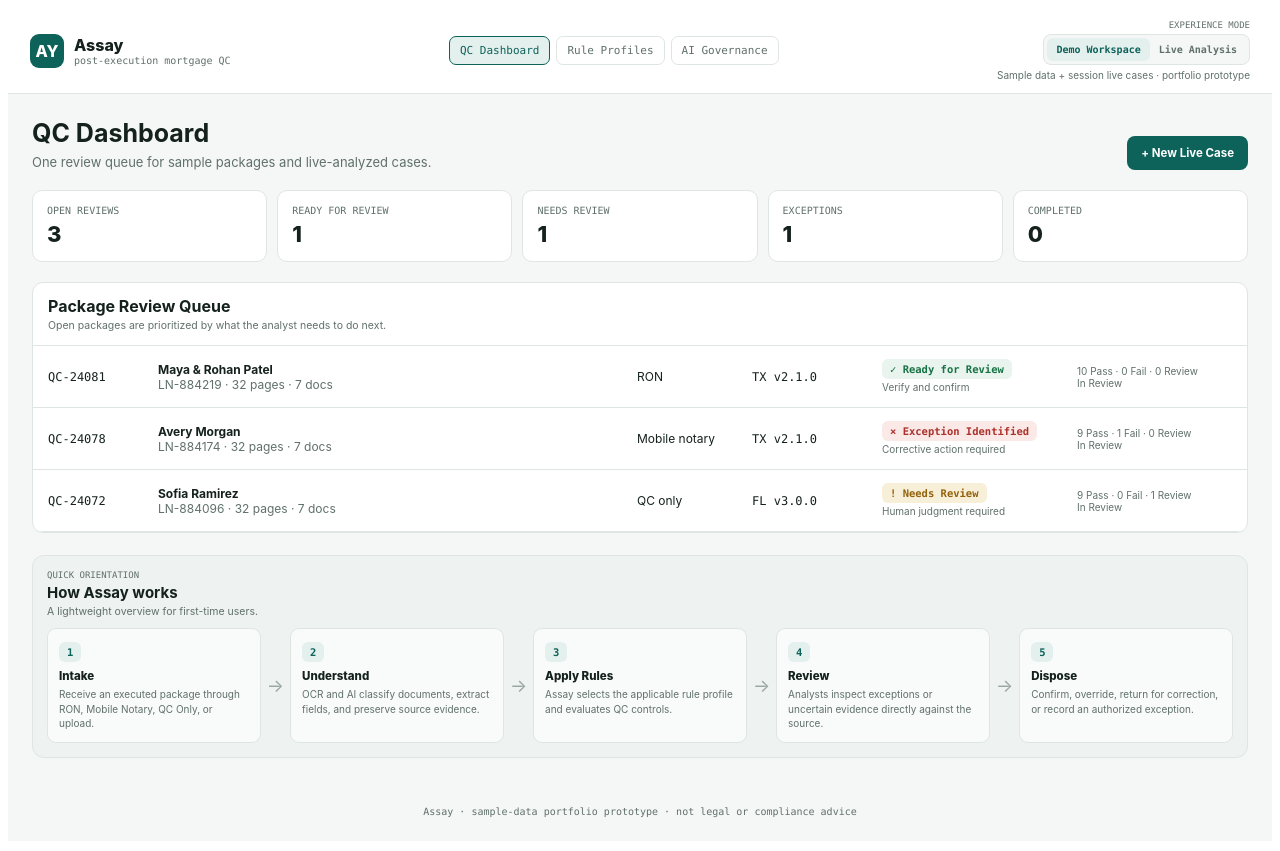
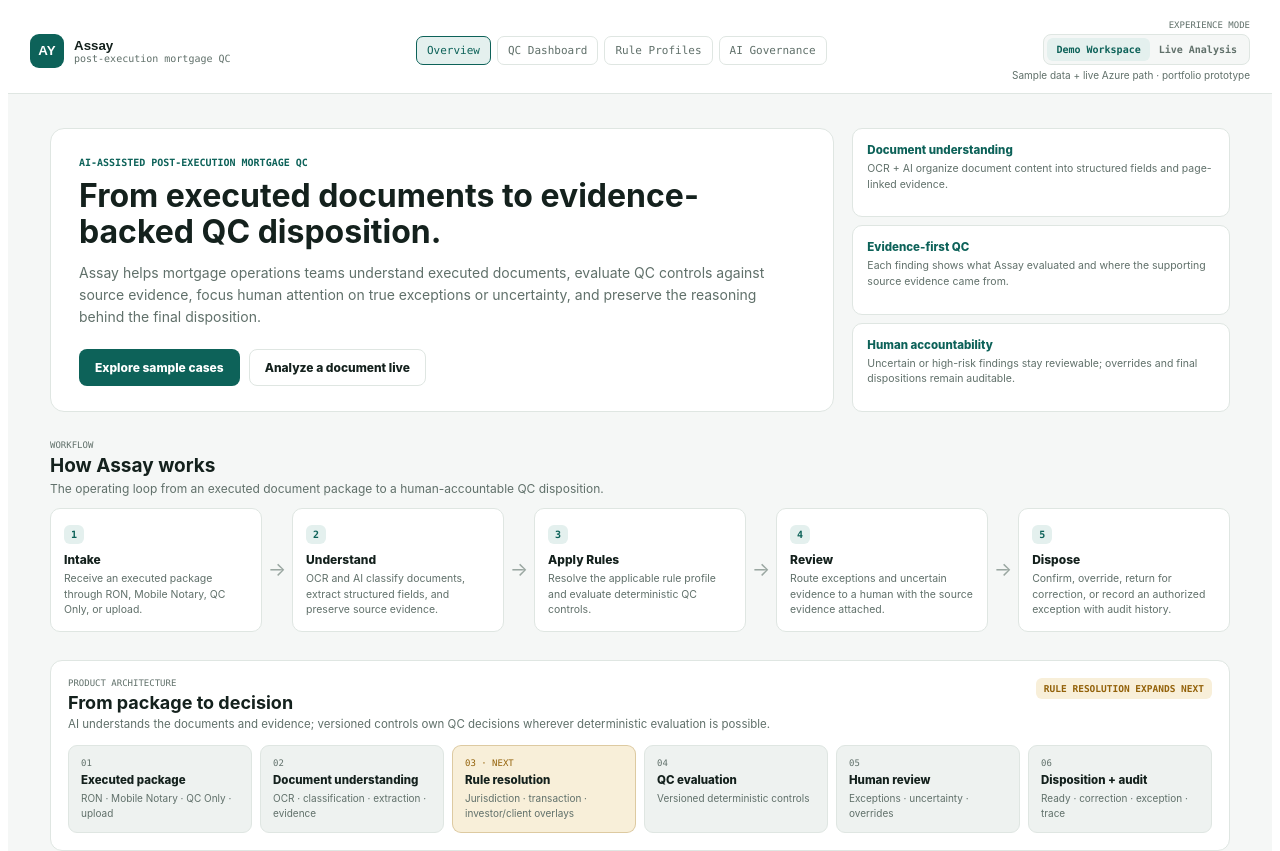
Before and after one commit to ckochar/Assay, a React (Vite) app: page / in a window 1280 px wide. Shown: the top 851 px of the page. Built offline with nearby package versions, Linux system fonts and the light colour scheme.

Commit message:
Make Overview the default Assay landing screen

```diff
--- a/src/main.jsx
+++ b/src/main.jsx
@@ -1,16 +1,67 @@
 import React, { Suspense, lazy } from "react";
 import ReactDOM from "react-dom/client";
 import UnifiedApp from "./UnifiedApp.jsx";
+import OverviewScreen from "./OverviewScreen.jsx";
 
 const LiveAnalysis = lazy(() => import("./LiveAnalysis.jsx"));
 
+const shellFont = "Inter, ui-sans-serif, system-ui, sans-serif";
+const mono = "ui-monospace, SFMono-Regular, Menlo, monospace";
+
+function OverviewHeader({ onNavigate }) {
+  const items = [
+    ["overview", "Overview"],
+    ["dashboard", "QC Dashboard"],
+    ["profiles", "Rule Profiles"],
+    ["governance", "AI Governance"],
+  ];
+  return <header style={{ background: "#fff", borderBottom: "1px solid #dfe6e2", padding: "12px 22px", display: "flex", alignItems: "center", justifyContent: "space-between", gap: 16, flexWrap: "wrap", fontFamily: shellFont }}>
+    <button type="button" onClick={() => onNavigate("overview")} style={{ border: 0, background: "transparent", padding: 0, display: "flex", alignItems: "center", gap: 10, cursor: "pointer", color: "#14211d" }}>
+      <span style={{ width: 34, height: 34, display: "grid", placeItems: "center", borderRadius: 9, background: "#0d6259", color: "white", fontWeight: 800 }}>AY</span>
+      <span style={{ textAlign: "left" }}><b>Assay</b><span style={{ display: "block", fontFamily: mono, color: "#60706a", fontSize: 10 }}>post-execution mortgage QC</span></span>
+    </button>
+    <nav style={{ display: "flex", gap: 6 }}>
+      {items.map(([id, label]) => <button key={id} type="button" onClick={() => onNavigate(id)} style={{ fontFamily: mono, border: `1px solid ${id === "overview" ? "#0d6259" : "#dfe6e2"}`, color: id === "overview" ? "#0d6259" : "#60706a", background: id === "overview" ? "#e4f0ee" : "#fff", borderRadius: 7, padding: "7px 10px", cursor: "pointer", fontSize: 11 }}>{label}</button>)}
+    </nav>
+    <div style={{ display: "grid", justifyItems: "end", gap: 4 }}>
+      <div style={{ fontFamily: mono, color: "#60706a", fontSize: 9 }}>EXPERIENCE MODE</div>
+      <div style={{ display: "flex", border: "1px solid #dfe6e2", borderRadius: 8, padding: 3, background: "#f5f7f6" }}>
+        <button type="button" onClick={() => onNavigate("dashboard")} style={{ fontFamily: mono, border: 0, background: "#e4f0ee", color: "#0d6259", fontSize: 10, fontWeight: 750, padding: "6px 9px", borderRadius: 6, cursor: "pointer" }}>Demo Workspace</button>
+        <a href="/live" style={{ fontFamily: mono, textDecoration: "none", color: "#60706a", fontSize: 10, fontWeight: 750, padding: "6px 9px", borderRadius: 6 }}>Live Analysis</a>
+      </div>
+      <div style={{ color: "#60706a", fontSize: 10 }}>Sample data + live Azure path · portfolio prototype</div>
+    </div>
+  </header>;
+}
+
+function goToWorkspace(screen = "dashboard") {
+  try { window.sessionStorage.setItem("assay.workspace.start", screen); } catch { /* session hint is optional */ }
+  window.location.assign("/?workspace=1");
+}
+
 function Root() {
+  const params = new URLSearchParams(window.location.search);
   const isLive = window.location.pathname === "/live";
-  return isLive ? (
-    <Suspense fallback={<div style={{ padding: 40, fontFamily: "Inter, ui-sans-serif, system-ui, sans-serif" }}>Loading Live Analysis…</div>}>
-      <LiveAnalysis />
-    </Suspense>
-  ) : <UnifiedApp />;
+  const hasCase = params.has("case");
+  const workspace = params.has("workspace");
+
+  if (isLive) {
+    return <Suspense fallback={<div style={{ padding: 40, fontFamily: shellFont }}>Loading Live Analysis…</div>}><LiveAnalysis /></Suspense>;
+  }
+
+  if (hasCase || workspace) return <UnifiedApp />;
+
+  const navigate = (screen) => {
+    if (screen === "overview") return;
+    if (screen === "dashboard") return goToWorkspace("dashboard");
+    goToWorkspace(screen);
+  };
+
+  return <div style={{ minHeight: "100vh", background: "#f5f7f6" }}>
+    <OverviewHeader onNavigate={navigate} />
+    <OverviewScreen onNavigate={navigate} />
+    <footer style={{ fontFamily: mono, textAlign: "center", color: "#60706a", fontSize: 10, padding: 24 }}>Assay · sample-data portfolio prototype · not legal or compliance advice</footer>
+  </div>;
 }
 
 ReactDOM.createRoot(document.getElementById("root")).render(
```
